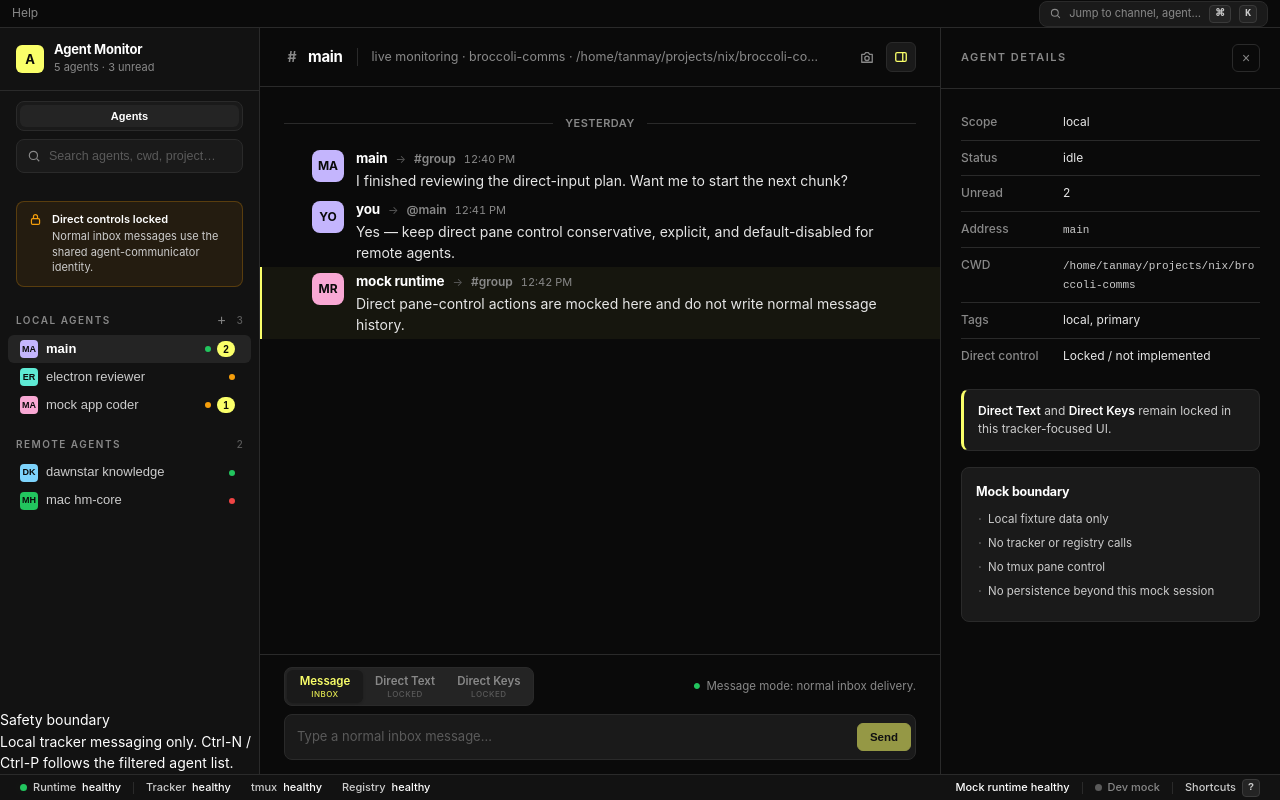
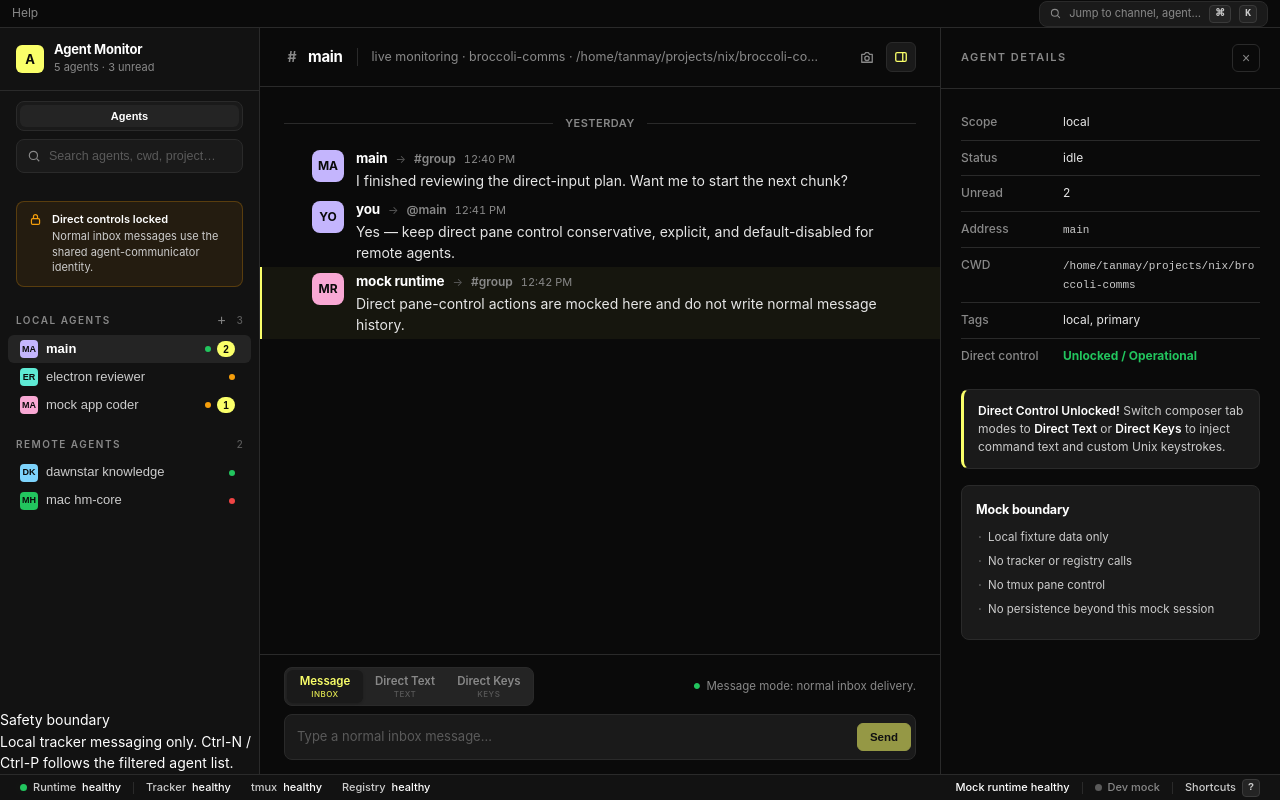
Before and after one commit to ashishnallana/broccoli-comms, a React (Vite) app in the folder agent-communicator-electron/: page / in a window 1280 px wide. Built offline with nearby package versions, Linux system fonts and the light colour scheme.

Commit message:
style: update sidebar and picker sub-labels to reflect unlocked direct input status

```diff
--- a/agent-communicator-electron/src/renderer/App.tsx
+++ b/agent-communicator-electron/src/renderer/App.tsx
@@ -345,14 +345,12 @@ export function App() {
         </div>
         <div className="detail-row">
           <dt className="detail-key">Direct control</dt>
-          <dd className="detail-val">Locked / not implemented</dd>
+          <dd className="detail-val" style={{ color: 'var(--accent-emerald)', fontWeight: 700 }}>Unlocked / Operational</dd>
         </div>
       </dl>
 
-
-
       <div className="info-note">
-        <strong>Direct Text</strong> and <strong>Direct Keys</strong> remain locked in this tracker-focused UI.
+        <strong>Direct Control Unlocked!</strong> Switch composer tab modes to <strong>Direct Text</strong> or <strong>Direct Keys</strong> to inject command text and custom Unix keystrokes.
       </div>
 
       <div className="info-card">
--- a/agent-communicator-electron/src/renderer/components/ActionModePicker.tsx
+++ b/agent-communicator-electron/src/renderer/components/ActionModePicker.tsx
@@ -8,8 +8,8 @@ interface Props {
 
 const modes: Array<{ value: ComposerMode; label: string; hint: string; direct?: boolean }> = [
   { value: 'message', label: 'Message', hint: 'INBOX' },
-  { value: 'directText', label: 'Direct Text', hint: 'LOCKED', direct: true },
-  { value: 'directKeys', label: 'Direct Keys', hint: 'LOCKED', direct: true },
+  { value: 'directText', label: 'Direct Text', hint: 'TEXT', direct: true },
+  { value: 'directKeys', label: 'Direct Keys', hint: 'KEYS', direct: true },
 ]
 
 export function ActionModePicker({ mode, onModeChange }: Props) {
```
